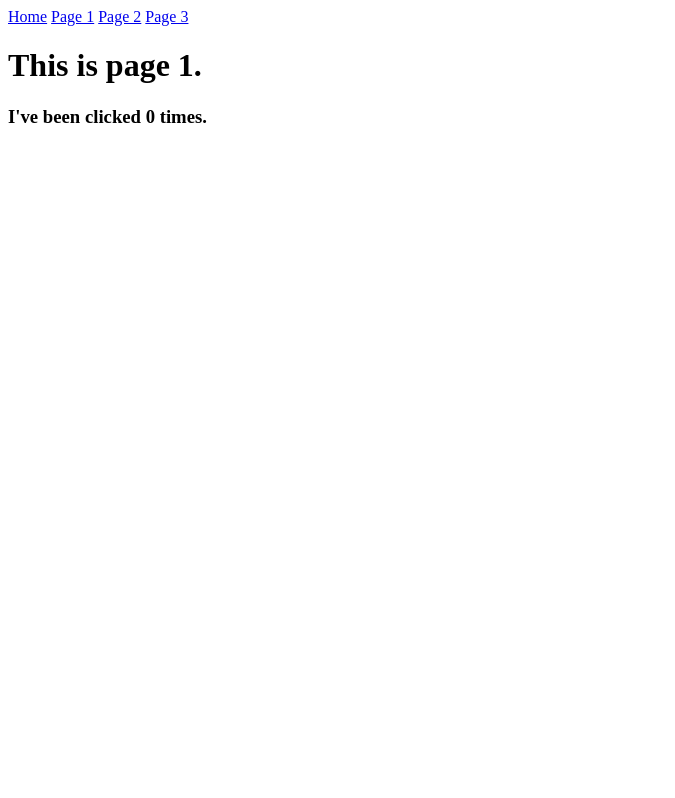
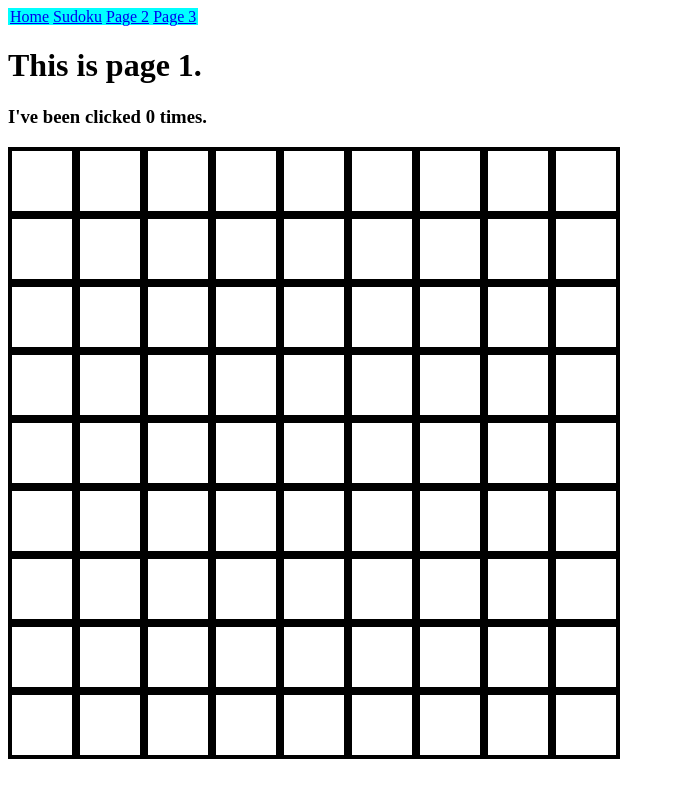
Before and after one commit to tom-con/t3cloud-q1, a website: page website/sudoku.html in a window 1280 px wide. Shown: the whole page, without its empty margins (0-675 px from the left). Drawn offline with Linux system fonts and the light colour scheme.

Commit message:
Adds basic sudoku implementation with html, css, js

```diff
--- a/website/code.js
+++ b/website/code.js
@@ -1,3 +1,34 @@
+const pages = [
+	{ name: 'Home', link: './index.html' },
+	{ name: 'Sudoku', link: './sudoku.html' },
+	{ name: 'Page 2', link: './page2.html' },
+	{ name: 'Page 3', link: './page3.html' },
+]
+
+const topNav = document.getElementById('top-nav')
+
+for (var i = 0; i < pages.length; i++) {
+	const newLink = document.createElement('a')
+	newLink.setAttribute('href', pages[i].link)
+	newLink.setAttribute('class', 'top-nav-link')
+	newLink.innerText = pages[i].name
+	topNav.appendChild(newLink)
+}
+
+const sudokuContainer = document.getElementById('sudoku-container')
+
+for (var i = 0; i < 9; i += 1) {
+	const newRow = document.createElement('div')
+	newRow.setAttribute('class', 'sudoku-row')
+	sudokuContainer.appendChild(newRow)
+	for (var j = 0; j < 9; j += 1) {
+		const newSquare = document.createElement('div')
+		newSquare.setAttribute('class', 'sudoku-square')
+		newRow.appendChild(newSquare)
+	}
+}
+
+
 var count = 0;
 // var isDisplayed = true;
 function onClick(e) {
--- /dev/null
+++ b/website/main.css
@@ -0,0 +1,24 @@
+a {
+	padding-left: 2px;
+	padding-right: 2px;
+}
+
+/* #sudoku-container {
+	display: flex;
+} */
+
+.sudoku-row {
+	display: flex;
+}
+
+.top-nav-link {
+	background-color: aqua;
+}
+
+.sudoku-square {
+	display: flex;
+	flex-basis: 60px;
+	border: 4px solid black;
+	height: 60px;
+	width: 60px;
+}
--- a/website/page1.html
+++ b/website/sudoku.html
@@ -2,15 +2,17 @@
 
 <head>
 	<title>Page 1</title>
+	<link rel="stylesheet" href="./main.css" />
 </head>
 
 <body>
-	<a href="./index.html">Home</a>
-	<a href="./page1.html">Page 1</a>
-	<a href="./page2.html">Page 2</a>
-	<a href="./page3.html">Page 3</a>
+	<nav id="top-nav"></nav>
 	<h1 id="my-header">This is page 1.</h1>
 	<h3 id="small-header">I've been clicked 0 times.</h3>
+
+	<section id="sudoku-container">
+
+	</section>
 
 	<script src="./code.js"></script>
 </body>
```
Also changed, not shown: website/index.html (+2 -4 lines), website/page2.html (+2 -4 lines), website/page3.html (+2 -4 lines).
